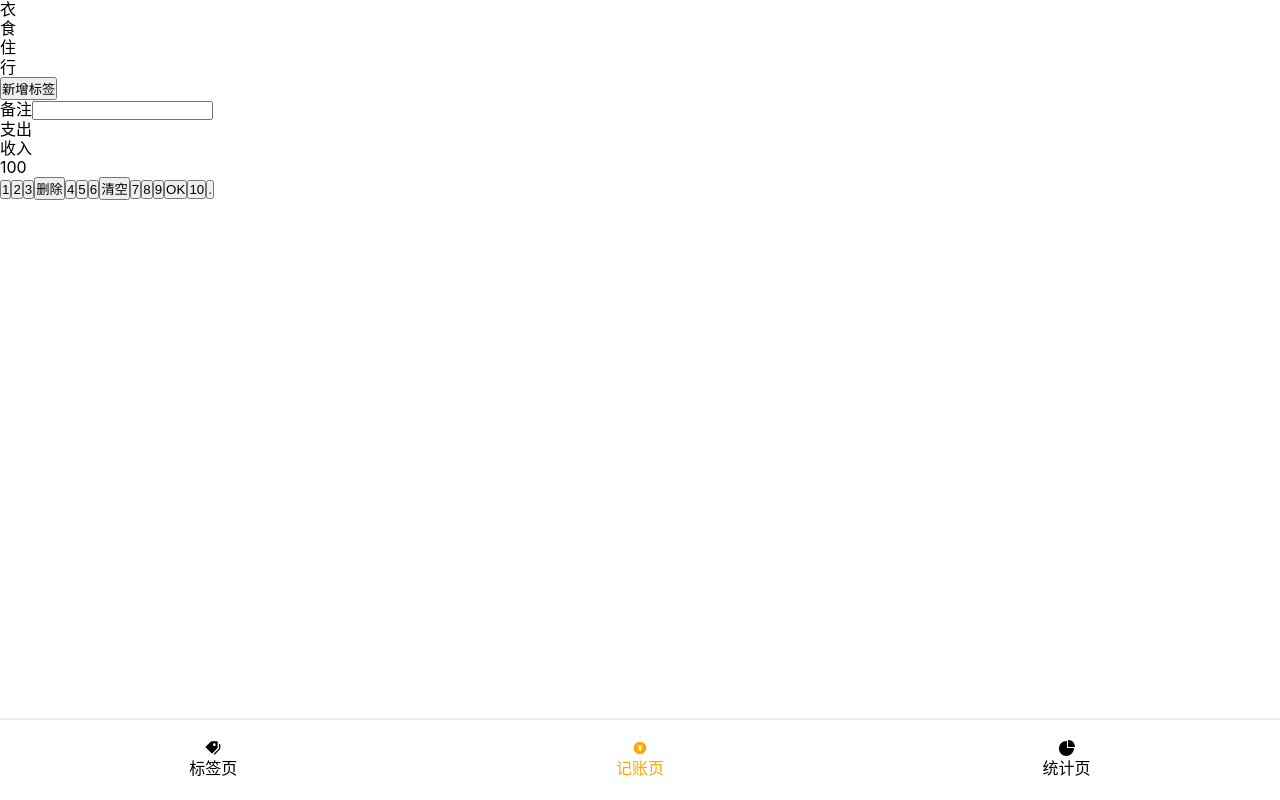
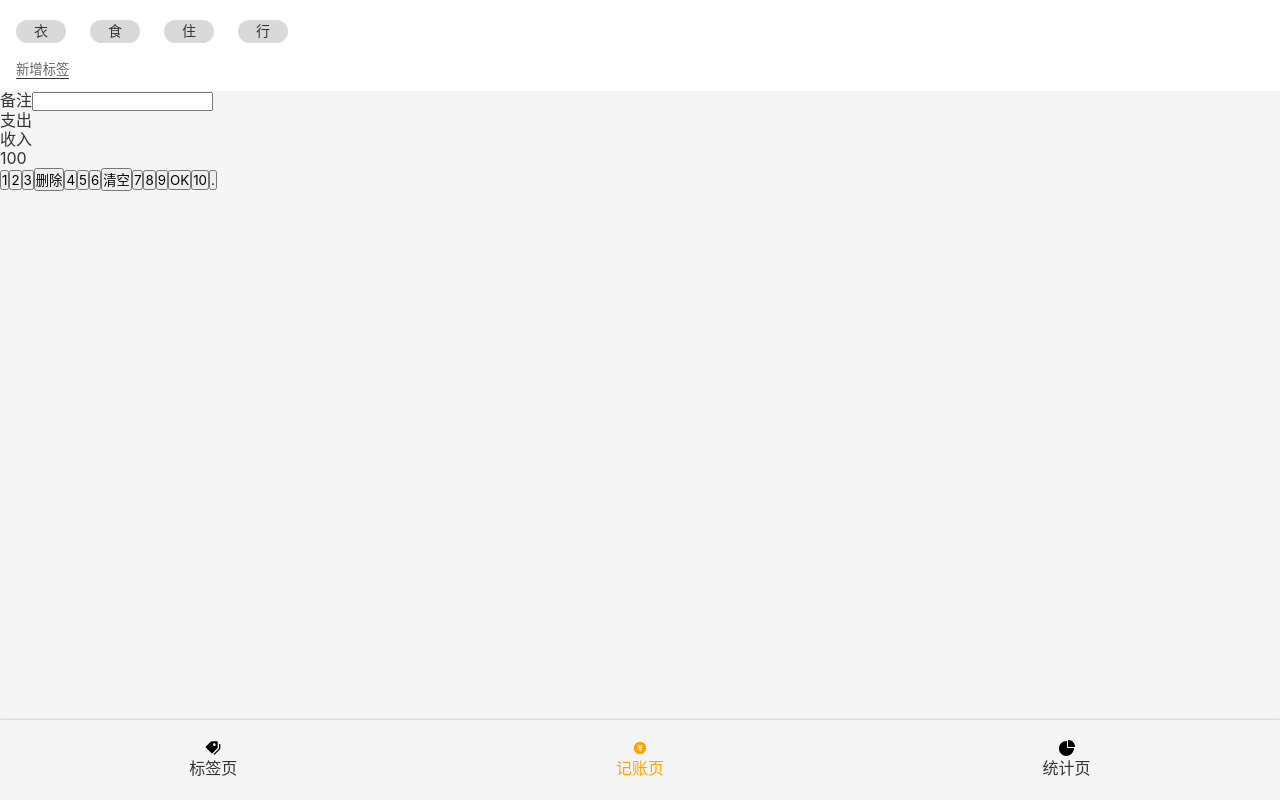
Before and after one commit to cazser/morney_react_1, a React app: page /#/money in a window 1280 px wide. Built offline with nearby package versions, Linux system fonts and the light colour scheme.

Commit message:
money.tsx 之TagsSection UI完成

```diff
--- a/src/App.tsx
+++ b/src/App.tsx
@@ -9,9 +9,13 @@
 import NoMatch from 'views/NoMatch';
 import Statistics from 'views/Statistics';
 import Tags from 'views/Tags';
-
+import styled from 'styled-components';
+const AppWrapper = styled.div`
+  color:#333;
+`
 const App = () => (
-  <Router>
+<AppWrapper>
+<Router>
       <Switch>
         <Route path="/tags">
           <Tags/>
@@ -28,5 +32,6 @@
         </Route>
       </Switch>
   </Router>
+  </AppWrapper>
 )
 export default App;
--- a/src/index.scss
+++ b/src/index.scss
@@ -16,6 +16,11 @@
   -moz-osx-font-smoothing: grayscale;
   font-size: 16px;
   line-height: 1.2;
+  background: #f5f5f5;
+}
+
+button{
+  font-family: inherit;
 }
 .icon{
   width: 1em;
--- a/src/views/Money.tsx
+++ b/src/views/Money.tsx
@@ -1,7 +1,29 @@
 import React from "react";
 import Layout from "../components/Layout"
 import styled from 'styled-components';
-const TagsSection = styled.section``
+const TagsSection = styled.section`
+    background: #FFFFFF;
+    padding: 12px 16px;
+    > ol{
+        margin: 0 -12px;
+    > li{
+        background: #D9D9D9;
+        border-radius: 18px;
+        display: inline-block;
+        padding: 3px 18px;
+        font-size: 14px;
+        margin: 8px 12px;
+    }
+    }
+    > button{
+        background: none;
+        border: none;
+        border-bottom: 1px solid #333;
+        poadding: 2px 4px;
+        color: #666;
+        margin-top: 8px;
+    }
+`
 const NotesSection = styled.section``
 const CategorySection = styled.section``
 const NumberPadSection = styled.section``
```
